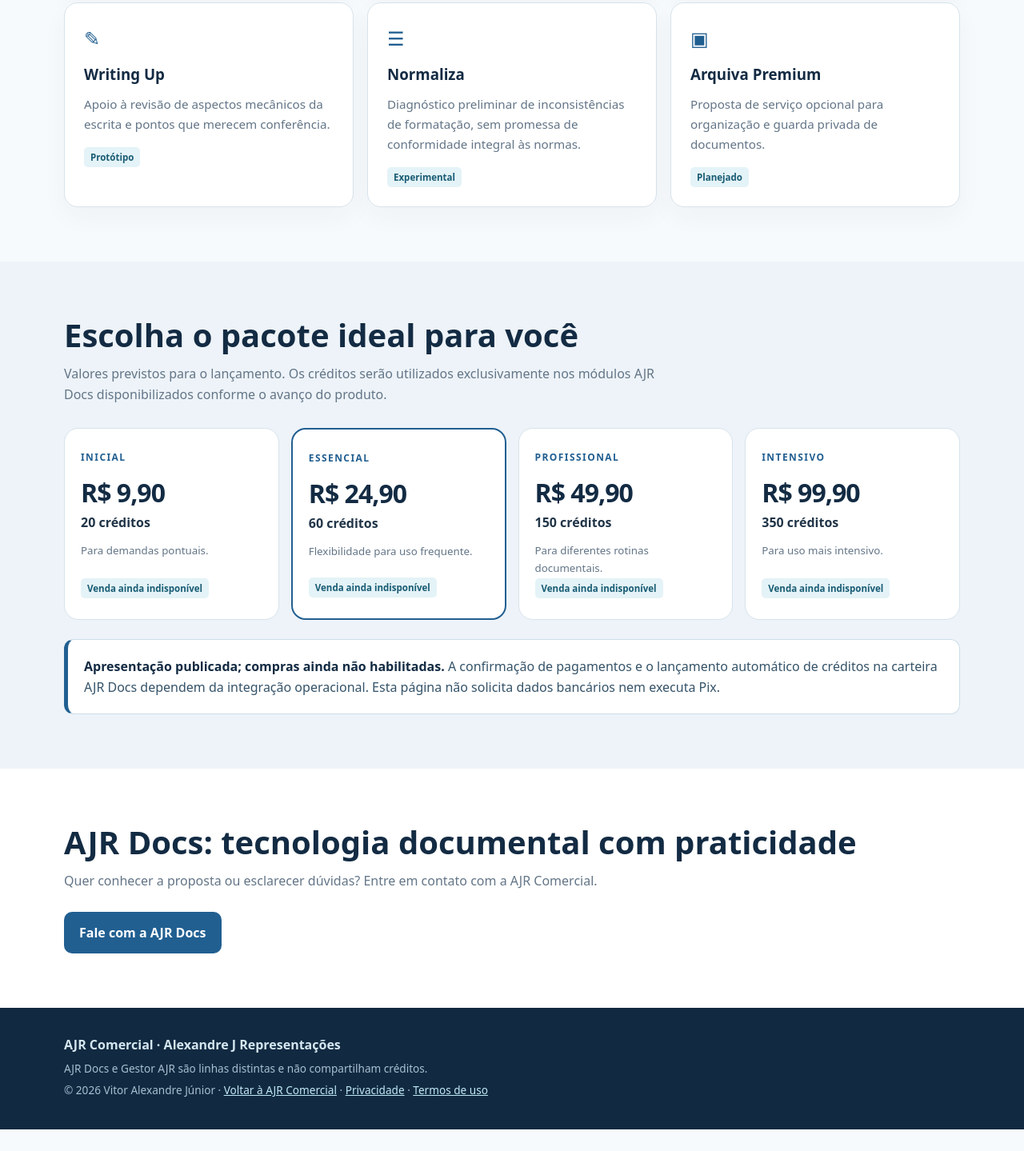
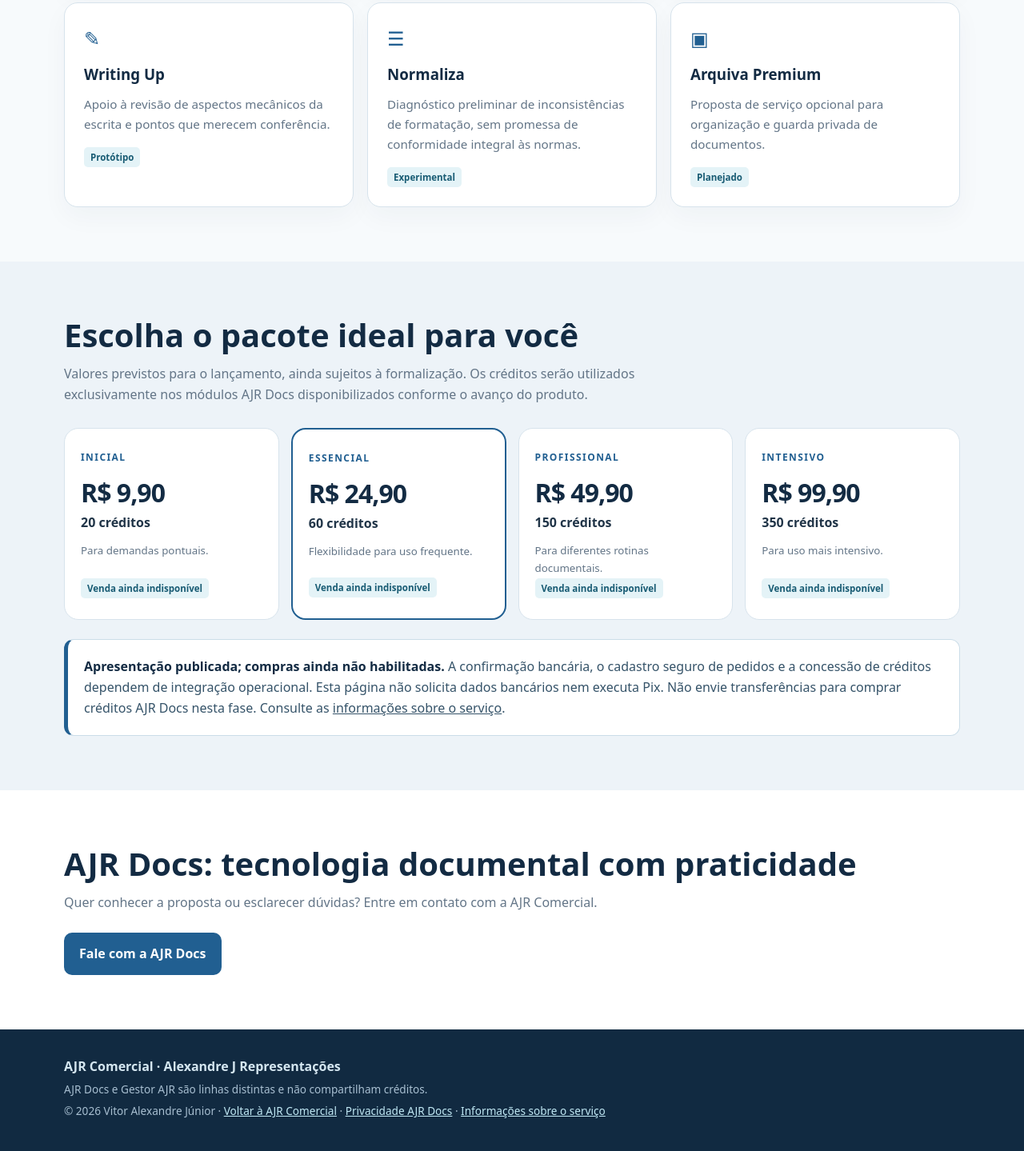
Before and after one commit to Tojunio/Tojunio.github.io, a plain HTML site: page comercial/docs/index.html in a window 1280 px wide. Shown: the part 1182-2621 px from the top of the page at 80% size. Before the commit the page ends 2594 px from the top, so only its background shows below. Drawn offline with Linux system fonts and the light colour scheme.

Commit message:
site: corrigir referencias legais AJR Docs e esclarecer pagamentos indisponiveis

```diff
--- a/comercial/docs/index.html
+++ b/comercial/docs/index.html
@@ -32,13 +32,13 @@ footer{background:#112a41;color:#d4e6f0;padding:33px 0}footer a{color:#c0e8f4}fo
 <article class="card"><span class="symbol" aria-hidden="true">☰</span><h3>Normaliza</h3><p>Diagnóstico preliminar de inconsistências de formatação, sem promessa de conformidade integral às normas.</p><span class="status">Experimental</span></article>
 <article class="card"><span class="symbol" aria-hidden="true">▣</span><h3>Arquiva Premium</h3><p>Proposta de serviço opcional para organização e guarda privada de documentos.</p><span class="status">Planejado</span></article>
 </div></div></section>
-<section class="body plans" id="planos"><div class="wrap"><h2 class="heading">Escolha o pacote ideal para você</h2><p class="lede">Valores previstos para o lançamento. Os créditos serão utilizados exclusivamente nos módulos AJR Docs disponibilizados conforme o avanço do produto.</p><div class="plans-grid">
+<section class="body plans" id="planos"><div class="wrap"><h2 class="heading">Escolha o pacote ideal para você</h2><p class="lede">Valores previstos para o lançamento, ainda sujeitos à formalização. Os créditos serão utilizados exclusivamente nos módulos AJR Docs disponibilizados conforme o avanço do produto.</p><div class="plans-grid">
 <article class="plan"><label>INICIAL</label><strong>R$ 9,90</strong><p>20 créditos</p><small>Para demandas pontuais.</small><span class="status">Venda ainda indisponível</span></article>
 <article class="plan featured"><label>ESSENCIAL</label><strong>R$ 24,90</strong><p>60 créditos</p><small>Flexibilidade para uso frequente.</small><span class="status">Venda ainda indisponível</span></article>
 <article class="plan"><label>PROFISSIONAL</label><strong>R$ 49,90</strong><p>150 créditos</p><small>Para diferentes rotinas documentais.</small><span class="status">Venda ainda indisponível</span></article>
 <article class="plan"><label>INTENSIVO</label><strong>R$ 99,90</strong><p>350 créditos</p><small>Para uso mais intensivo.</small><span class="status">Venda ainda indisponível</span></article>
-</div><div class="notice"><strong>Apresentação publicada; compras ainda não habilitadas.</strong> A confirmação de pagamentos e o lançamento automático de créditos na carteira AJR Docs dependem da integração operacional. Esta página não solicita dados bancários nem executa Pix.</div></div></section>
+</div><div class="notice"><strong>Apresentação publicada; compras ainda não habilitadas.</strong> A confirmação bancária, o cadastro seguro de pedidos e a concessão de créditos dependem de integração operacional. Esta página não solicita dados bancários nem executa Pix. Não envie transferências para comprar créditos AJR Docs nesta fase. Consulte as <a href="termos.html">informações sobre o serviço</a>.</div></div></section>
 <section class="body cta" id="contato"><div class="wrap inner"><div><h2 class="heading">AJR Docs: tecnologia documental com praticidade</h2><p class="lede" style="margin-bottom:0">Quer conhecer a proposta ou esclarecer dúvidas? Entre em contato com a AJR Comercial.</p></div><a class="btn dark" href="mailto:tojunio@gmail.com?subject=Interesse%20em%20AJR%20Docs">Fale com a AJR Docs</a></div></section>
 </main>
-<footer><div class="wrap"><strong>AJR Comercial · Alexandre J Representações</strong><p>AJR Docs e Gestor AJR são linhas distintas e não compartilham créditos.</p><p>© 2026 Vitor Alexandre Júnior · <a href="../">Voltar à AJR Comercial</a> · <a href="../privacidade.html">Privacidade</a> · <a href="../termos.html">Termos de uso</a></p></div></footer>
+<footer><div class="wrap"><strong>AJR Comercial · Alexandre J Representações</strong><p>AJR Docs e Gestor AJR são linhas distintas e não compartilham créditos.</p><p>© 2026 Vitor Alexandre Júnior · <a href="../">Voltar à AJR Comercial</a> · <a href="privacidade.html">Privacidade AJR Docs</a> · <a href="termos.html">Informações sobre o serviço</a></p></div></footer>
 </body></html>
```
